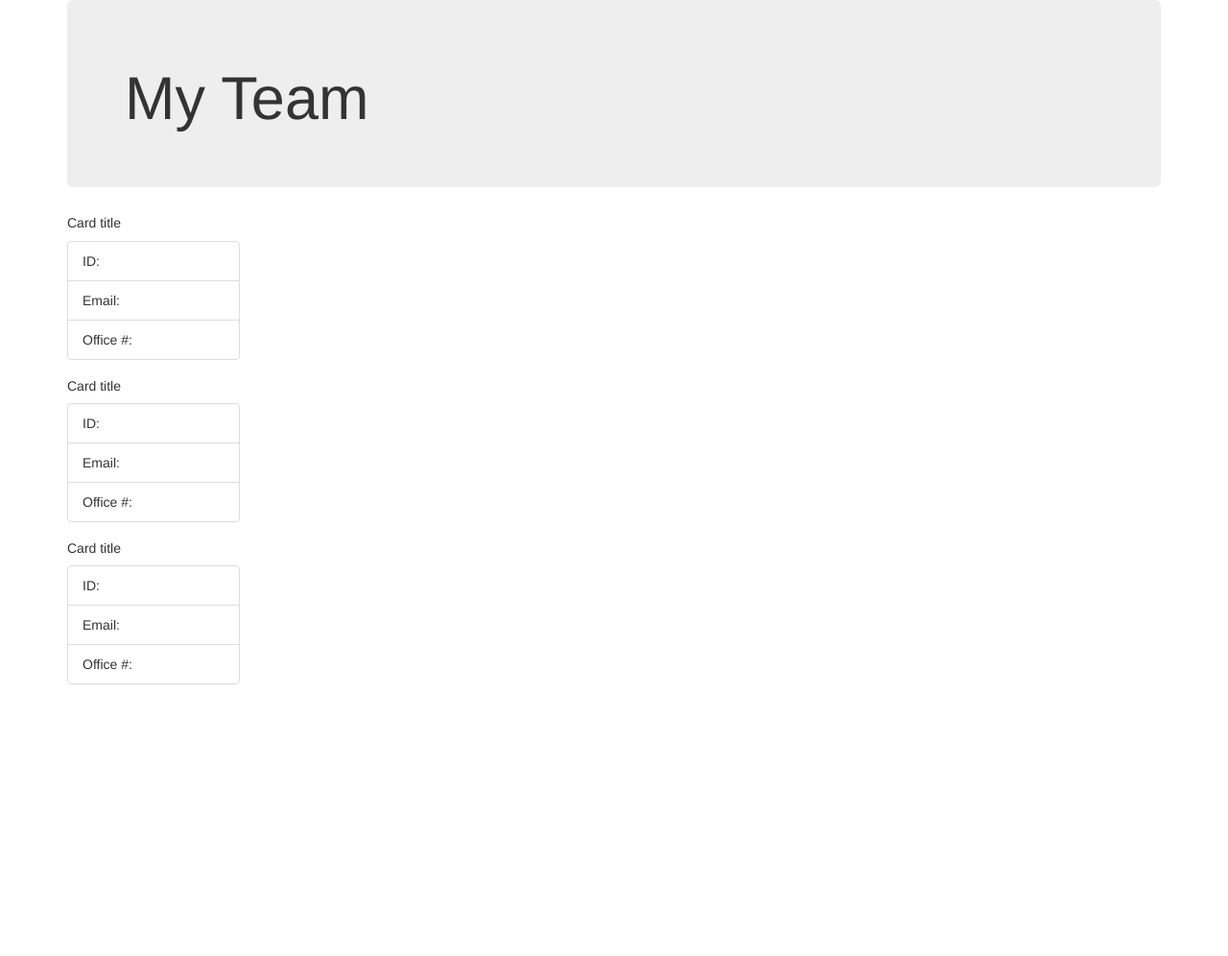
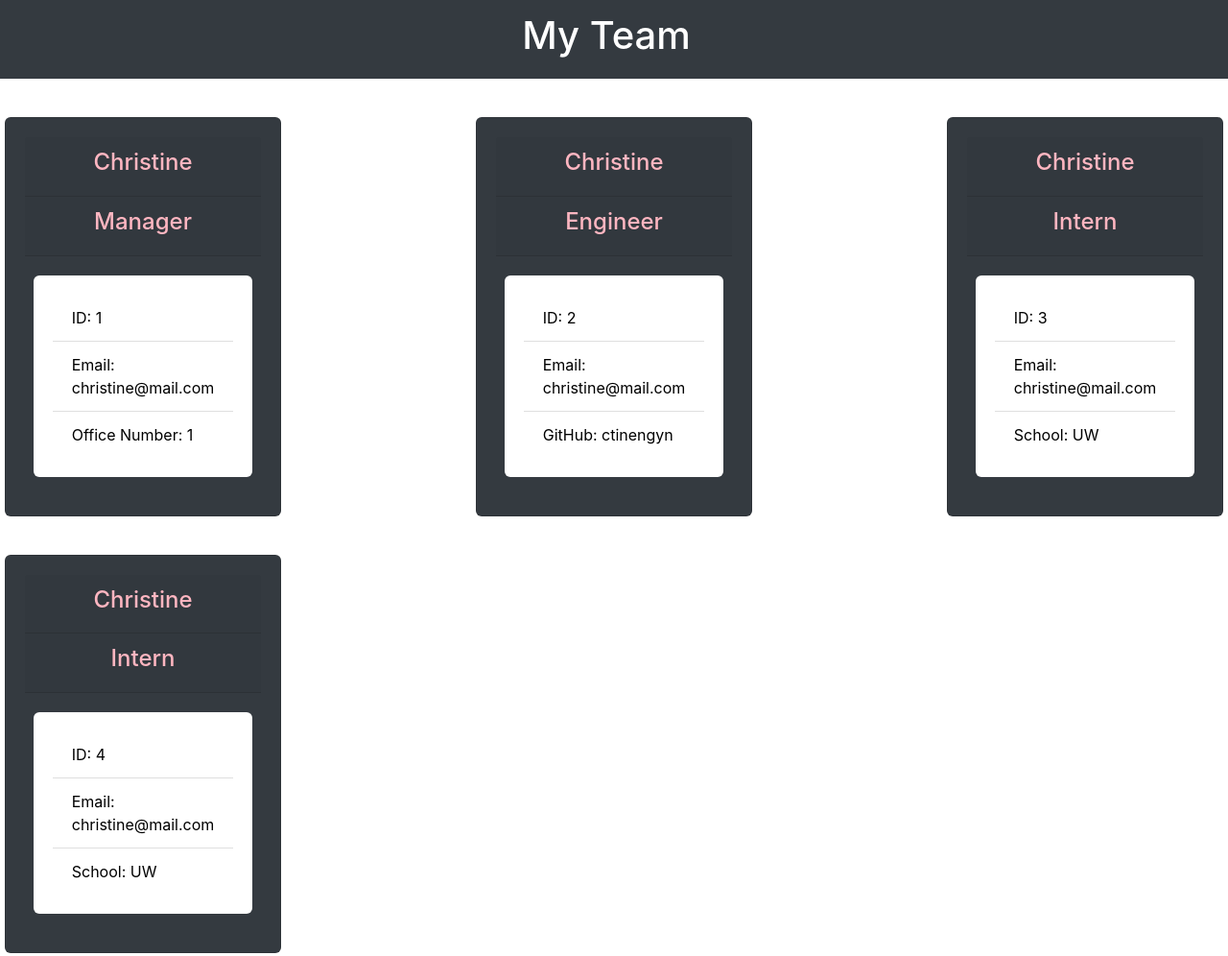
Before and after one commit to ctinengyn/Team-Profile-Generator, a website: page index.html in a window 1280 px wide. Shown: the whole page at 96% size. Before the commit the page ends 800 px from the top, so only its background shows below. Drawn offline with nearby package versions, Linux system fonts and the light colour scheme.

Commit message:
Changing HTML style and adding CSS style

```diff
--- a/index.html
+++ b/index.html
@@ -1,52 +1,84 @@
 <!DOCTYPE html>
 <html lang="en">
+
 <head>
+    <meta charset="UTF-8">
+    <meta name="viewport" content="width=device-width, initial-scale=1.0">
+    <meta http-equiv="X-UA-Compatible" content="ie=edge">
+    <link rel="stylesheet" href="https://stackpath.bootstrapcdn.com/bootstrap/4.4.1/css/bootstrap.min.css"
+        integrity="sha384-Vkoo8x4CGsO3+Hhxv8T/Q5PaXtkKtu6ug5TOeNV6gBiFeWPGFN9MuhOf23Q9Ifjh" crossorigin="anonymous">
     <title>Team Profile Generator</title>
-  <meta charset="utf-8">
-  <meta name="viewport" content="width=device-width, initial-scale=1">
-  <link rel="stylesheet" href="https://maxcdn.bootstrapcdn.com/bootstrap/3.4.1/css/bootstrap.min.css">
-  <script src="https://ajax.googleapis.com/ajax/libs/jquery/3.5.1/jquery.min.js"></script>
-  <script src="https://maxcdn.bootstrapcdn.com/bootstrap/3.4.1/js/bootstrap.min.js"></script>
+    <link rel="stylesheet" href="style.css" />
 </head>
+
 <body>
-
-<div class="container">
-  <div class="jumbotron">
-    <h1 class="display-8">My Team</h1>
+    <nav class="navbar navbar-dark bg-dark justify-content-center align-items-center">
+        <span class="navbar-brand mb-0 h1">
+            <h1>My Team</h1>
+        </span>
+    </nav>
+    <div class="row">
+        <div class="card bg-dark justify-content-center align-items-center" style="width: 18rem;">
+            <div class="col card-header">
+                <h4>Christine</h4>
             </div>
 
-<div class="card" style="width: 18rem;">
-    <div class="card-body">
-      <h5 class="card-title">Card title</h5>
+            <div class="col card-header">
+                <h4>Manager</h4>
             </div>
-    <ul class="list-group list-group-flush">
-      <li class="list-group-item">ID:</li>
-      <li class="list-group-item">Email:</li>
-      <li class="list-group-item">Office #:</li>
+
+            <ul class="list-group list-group-flush text">
+                <li class="list-group-item">ID: 1</li>
+                <li class="list-group-item">Email: christine@mail.com</li>
+                <li class="list-group-item">Office Number: 1</li>
             </ul>
         </div>
+        <div class="card bg-dark justify-content-center align-items-center" style="width: 18rem;">
+            <div class="col card-header">
+                <h4>Christine</h4>
+            </div>
 
-  <div class="card" style="width: 18rem;">
-    <div class="card-body">
-      <h5 class="card-title">Card title</h5>
+            <div class="col card-header">
+                <h4>Engineer</h4>
             </div>
-    <ul class="list-group list-group-flush">
-      <li class="list-group-item">ID:</li>
-      <li class="list-group-item">Email:</li>
-      <li class="list-group-item">Office #:</li>
+
+            <ul class="list-group list-group-flush text">
+                <li class="list-group-item">ID: 2</li>
+                <li class="list-group-item">Email: christine@mail.com</li>
+                <li class="list-group-item">GitHub: ctinengyn</li>
             </ul>
         </div>
+        <div class="card bg-dark justify-content-center align-items-center" style="width: 18rem;">
+            <div class="col card-header">
+                <h4>Christine</h4>
+            </div>
 
-  <div class="card" style="width: 18rem;">
-    <div class="card-body">
-      <h5 class="card-title">Card title</h5>
+            <div class="col card-header">
+                <h4>Intern</h4>
             </div>
-    <ul class="list-group list-group-flush">
-      <li class="list-group-item">ID:</li>
-      <li class="list-group-item">Email:</li>
-      <li class="list-group-item">Office #:</li>
+
+            <ul class="list-group list-group-flush text">
+                <li class="list-group-item">ID: 3</li>
+                <li class="list-group-item">Email: christine@mail.com</li>
+                <li class="list-group-item">School: UW</li>
             </ul>
         </div>
+        <div class="card bg-dark justify-content-center align-items-center" style="width: 18rem;">
+            <div class="col card-header">
+                <h4>Christine</h4>
+            </div>
 
+            <div class="col card-header">
+                <h4>Intern</h4>
+            </div>
+
+            <ul class="list-group list-group-flush text">
+                <li class="list-group-item">ID: 4</li>
+                <li class="list-group-item">Email: christine@mail.com</li>
+                <li class="list-group-item">School: UW</li>
+            </ul>
+        </div>
+    </div>
 </body>
+
 </html>
--- /dev/null
+++ b/style.css
@@ -0,0 +1,28 @@
+.row {
+    display: flex;
+    flex-wrap: wrap;
+    justify-content: space-between;
+    margin-top: 20px;
+    margin-bottom: 20px;
+}
+
+.card {
+    padding: 20px;
+    border-radius: 6px;
+    background-color: white;
+    color: lightpink;
+    margin: 20px;
+}
+
+.text {
+    padding: 20px;
+    border-radius: 6px;
+    background-color: white;
+    color: black;
+    margin: 20px;
+}
+
+.col {
+    flex: 1;
+    text-align: center;
+}
```
Also changed, not shown: index.js (+22 -3 lines), 1 other file. Lines whose indentation alone changed are shown as unchanged.
